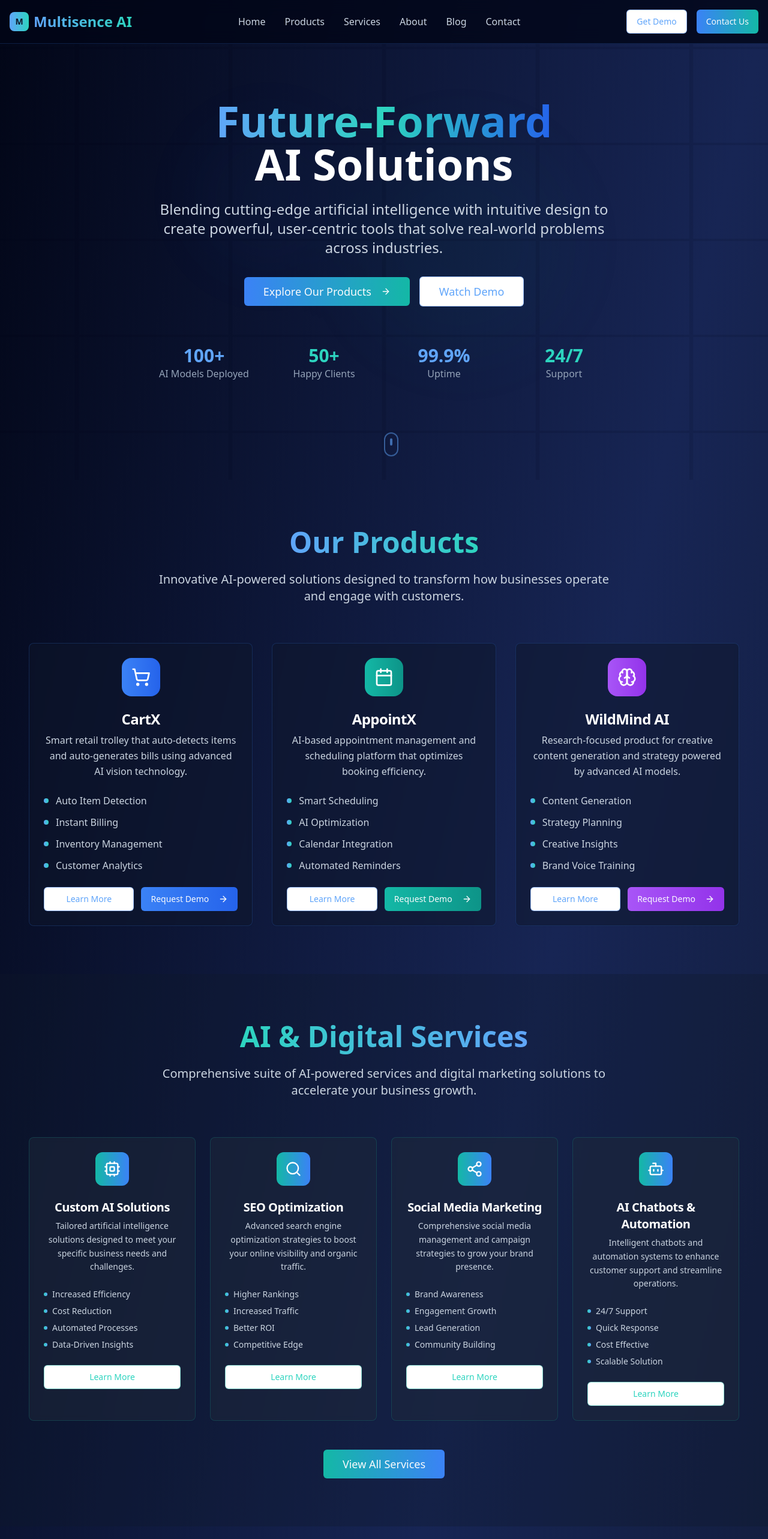
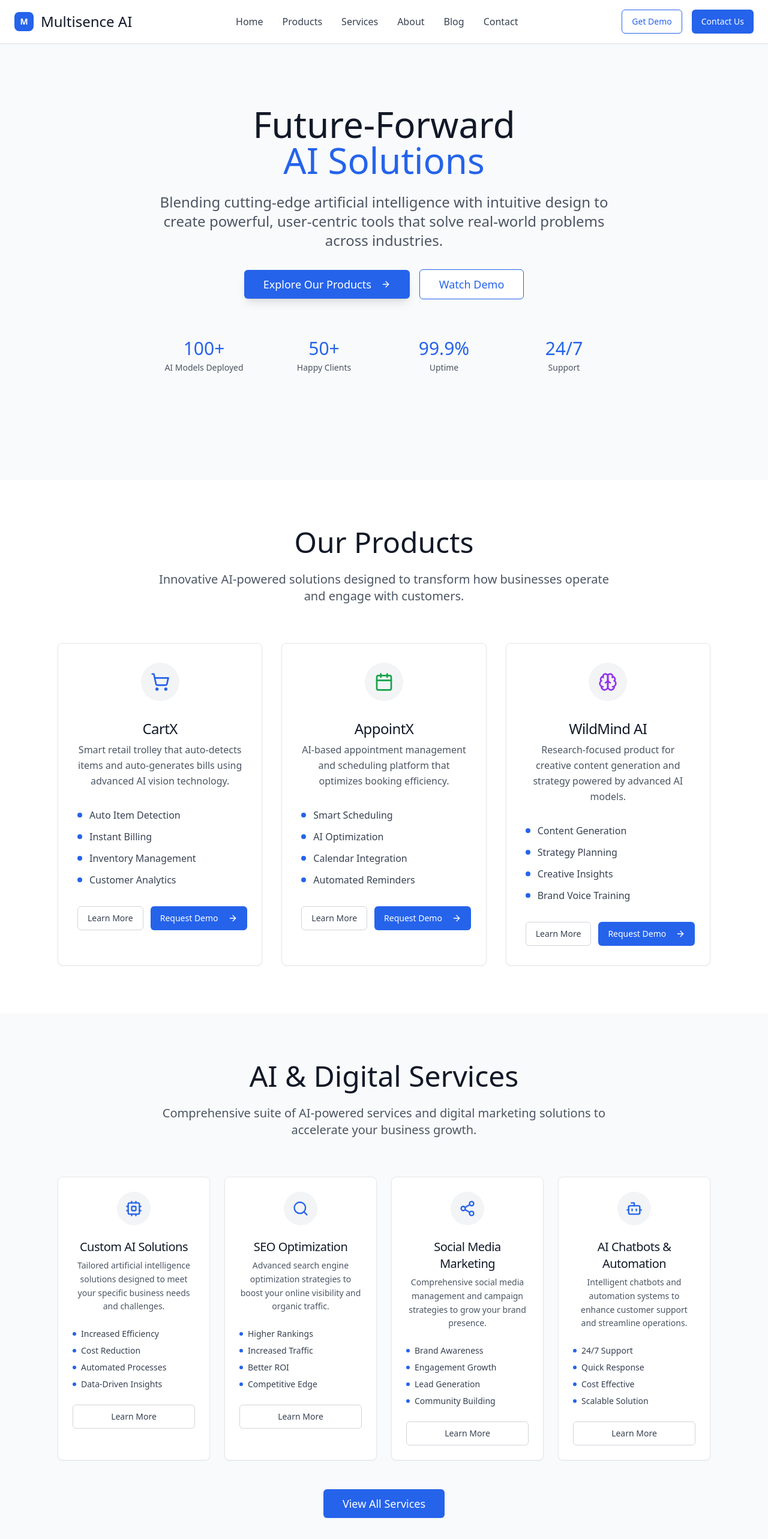
Before and after one commit to Himanshusinh/multisense-ai-nexus, a React (Vite) app: page / in a window 1280 px wide. Shown: the top 2566 px of the page at 60% size. Built offline with nearby package versions, Linux system fonts and the light colour scheme.

Commit message:
Refactor: Improve website design
Update the website's design to be more creative and classic, inspired by Google's aesthetic.

```diff
--- a/src/components/Header.tsx
+++ b/src/components/Header.tsx
@@ -24,14 +24,14 @@ export const Header = () => {
   };
 
   return (
-    <header className="fixed top-0 w-full z-50 bg-slate-950/80 backdrop-blur-md border-b border-blue-500/20">
-      <div className="container mx-auto px-4 py-4">
+    <header className="fixed top-0 w-full z-50 bg-white/95 backdrop-blur-md border-b border-gray-200 shadow-sm">
+      <div className="container mx-auto px-6 py-4">
         <div className="flex items-center justify-between">
-          <div className="flex items-center space-x-2">
-            <div className="w-8 h-8 bg-gradient-to-r from-blue-400 to-teal-400 rounded-lg flex items-center justify-center">
-              <span className="text-slate-900 font-bold text-sm">M</span>
+          <div className="flex items-center space-x-3">
+            <div className="w-8 h-8 bg-blue-600 rounded-lg flex items-center justify-center">
+              <span className="text-white font-bold text-sm">M</span>
             </div>
-            <span className="text-2xl font-bold bg-gradient-to-r from-blue-400 to-teal-400 bg-clip-text text-transparent">
+            <span className="text-2xl font-light text-gray-900">
               Multisence AI
             </span>
           </div>
@@ -42,10 +42,9 @@ export const Header = () => {
               <button
                 key={item.name}
                 onClick={() => scrollToSection(item.href)}
-                className="text-slate-300 hover:text-blue-400 transition-colors duration-300 relative group"
+                className="text-gray-700 hover:text-blue-600 transition-colors duration-200 font-medium"
               >
                 {item.name}
-                <span className="absolute -bottom-1 left-0 w-0 h-0.5 bg-gradient-to-r from-blue-400 to-teal-400 transition-all duration-300 group-hover:w-full"></span>
               </button>
             ))}
           </nav>
@@ -53,13 +52,13 @@ export const Header = () => {
           <div className="hidden md:flex items-center space-x-4">
             <Button
               variant="outline"
-              className="border-blue-500/50 text-blue-400 hover:bg-blue-500/10"
+              className="border-blue-600 text-blue-600 hover:bg-blue-50"
               onClick={() => scrollToSection('#contact')}
             >
               Get Demo
             </Button>
             <Button
-              className="bg-gradient-to-r from-blue-500 to-teal-500 hover:from-blue-600 hover:to-teal-600"
+              className="bg-blue-600 hover:bg-blue-700 text-white"
               onClick={() => scrollToSection('#contact')}
             >
               Contact Us
@@ -68,7 +67,7 @@ export const Header = () => {
 
           {/* Mobile Menu Button */}
           <button
-            className="md:hidden text-slate-300"
+            className="md:hidden text-gray-700"
             onClick={() => setIsMenuOpen(!isMenuOpen)}
           >
             {isMenuOpen ? <X size={24} /> : <Menu size={24} />}
@@ -77,13 +76,13 @@ export const Header = () => {
 
         {/* Mobile Navigation */}
         {isMenuOpen && (
-          <nav className="md:hidden mt-4 pb-4 border-t border-blue-500/20">
+          <nav className="md:hidden mt-4 pb-4 border-t border-gray-200">
             <div className="flex flex-col space-y-4 mt-4">
               {navItems.map((item) => (
                 <button
                   key={item.name}
                   onClick={() => scrollToSection(item.href)}
-                  className="text-slate-300 hover:text-blue-400 transition-colors duration-300 text-left"
+                  className="text-gray-700 hover:text-blue-600 transition-colors duration-200 text-left font-medium"
                 >
                   {item.name}
                 </button>
@@ -91,13 +90,13 @@ export const Header = () => {
               <div className="flex flex-col space-y-2 pt-4">
                 <Button
                   variant="outline"
-                  className="border-blue-500/50 text-blue-400 hover:bg-blue-500/10"
+                  className="border-blue-600 text-blue-600 hover:bg-blue-50"
                   onClick={() => scrollToSection('#contact')}
                 >
                   Get Demo
                 </Button>
                 <Button
-                  className="bg-gradient-to-r from-blue-500 to-teal-500 hover:from-blue-600 hover:to-teal-600"
+                  className="bg-blue-600 hover:bg-blue-700 text-white"
                   onClick={() => scrollToSection('#contact')}
                 >
                   Contact Us
--- a/src/components/Hero.tsx
+++ b/src/components/Hero.tsx
@@ -11,43 +11,24 @@ export const Hero = () => {
   };
 
   return (
-    <section id="home" className="relative min-h-screen flex items-center justify-center overflow-hidden">
-      {/* Animated Background */}
-      <div className="absolute inset-0 opacity-20">
-        <div className="absolute top-1/4 left-1/4 w-64 h-64 bg-blue-500/30 rounded-full blur-3xl animate-pulse"></div>
-        <div className="absolute bottom-1/4 right-1/4 w-96 h-96 bg-teal-500/20 rounded-full blur-3xl animate-pulse delay-1000"></div>
-      </div>
-
-      <div className="absolute inset-0 opacity-10">
-        <svg className="w-full h-full" viewBox="0 0 100 100" preserveAspectRatio="none">
-          <defs>
-            <pattern id="circuit" x="0" y="0" width="20" height="20" patternUnits="userSpaceOnUse">
-              <path d="M 0 10 L 10 10 L 10 0 M 10 10 L 20 10 M 10 10 L 10 20" stroke="currentColor" strokeWidth="0.5" fill="none"/>
-            </pattern>
-          </defs>
-          <rect width="100%" height="100%" fill="url(#circuit)" className="text-blue-400"/>
-        </svg>
-      </div>
-
-      <div className="relative z-10 text-center max-w-6xl mx-auto px-4">
+    <section id="home" className="relative min-h-screen flex items-center justify-center bg-gray-50">
+      <div className="relative z-10 text-center max-w-4xl mx-auto px-6">
         <div className="animate-fade-in">
-          <h1 className="text-5xl md:text-7xl font-bold mb-6">
-            <span className="bg-gradient-to-r from-blue-400 via-teal-400 to-blue-600 bg-clip-text text-transparent">
-              Future-Forward
-            </span>
+          <h1 className="text-5xl md:text-6xl font-light mb-6 text-gray-900 leading-tight">
+            Future-Forward
             <br />
-            <span className="text-white">AI Solutions</span>
+            <span className="text-blue-600 font-normal">AI Solutions</span>
           </h1>
 
-          <p className="text-xl md:text-2xl text-slate-300 mb-8 max-w-3xl mx-auto leading-relaxed">
+          <p className="text-xl md:text-2xl text-gray-600 mb-8 max-w-3xl mx-auto leading-relaxed font-light">
             Blending cutting-edge artificial intelligence with intuitive design to create
             powerful, user-centric tools that solve real-world problems across industries.
           </p>
 
-          <div className="flex flex-col sm:flex-row gap-4 justify-center items-center mb-12">
+          <div className="flex flex-col sm:flex-row gap-4 justify-center items-center mb-16">
             <Button
               size="lg"
-              className="bg-gradient-to-r from-blue-500 to-teal-500 hover:from-blue-600 hover:to-teal-600 text-lg px-8 py-6 group"
+              className="bg-blue-600 hover:bg-blue-700 text-white text-lg px-8 py-6 group shadow-lg"
               onClick={() => scrollToSection('#products')}
             >
               Explore Our Products
@@ -56,7 +37,7 @@ export const Hero = () => {
             <Button
               size="lg"
               variant="outline"
-              className="border-blue-500/50 text-blue-400 hover:bg-blue-500/10 text-lg px-8 py-6"
+              className="border-blue-600 text-blue-600 hover:bg-blue-50 text-lg px-8 py-6"
               onClick={() => scrollToSection('#contact')}
             >
               Watch Demo
@@ -66,29 +47,22 @@ export const Hero = () => {
           {/* Stats */}
           <div className="grid grid-cols-2 md:grid-cols-4 gap-8 mt-16">
             <div className="text-center">
-              <div className="text-3xl font-bold text-blue-400">100+</div>
-              <div className="text-slate-400">AI Models Deployed</div>
+              <div className="text-3xl font-light text-blue-600 mb-1">100+</div>
+              <div className="text-gray-600 text-sm">AI Models Deployed</div>
             </div>
             <div className="text-center">
-              <div className="text-3xl font-bold text-teal-400">50+</div>
-              <div className="text-slate-400">Happy Clients</div>
+              <div className="text-3xl font-light text-blue-600 mb-1">50+</div>
+              <div className="text-gray-600 text-sm">Happy Clients</div>
             </div>
             <div className="text-center">
-              <div className="text-3xl font-bold text-blue-400">99.9%</div>
-              <div className="text-slate-400">Uptime</div>
+              <div className="text-3xl font-light text-blue-600 mb-1">99.9%</div>
+              <div className="text-gray-600 text-sm">Uptime</div>
             </div>
             <div className="text-center">
-              <div className="text-3xl font-bold text-teal-400">24/7</div>
-              <div className="text-slate-400">Support</div>
+              <div className="text-3xl font-light text-blue-600 mb-1">24/7</div>
+              <div className="text-gray-600 text-sm">Support</div>
             </div>
           </div>
-        </div>
-      </div>
-
-      {/* Scroll Indicator */}
-      <div className="absolute bottom-8 left-1/2 transform -translate-x-1/2 animate-bounce">
-        <div className="w-6 h-10 border-2 border-blue-400/50 rounded-full flex justify-center">
-          <div className="w-1 h-3 bg-blue-400 rounded-full mt-2 animate-pulse"></div>
         </div>
       </div>
     </section>
--- a/src/components/ProductsSection.tsx
+++ b/src/components/ProductsSection.tsx
@@ -17,34 +17,32 @@ export const ProductsSection = () => {
       description: "Smart retail trolley that auto-detects items and auto-generates bills using advanced AI vision technology.",
       icon: ShoppingCart,
       features: ["Auto Item Detection", "Instant Billing", "Inventory Management", "Customer Analytics"],
-      color: "from-blue-500 to-blue-600"
+      color: "text-blue-600"
     },
     {
       name: "AppointX",
       description: "AI-based appointment management and scheduling platform that optimizes booking efficiency.",
       icon: Calendar,
       features: ["Smart Scheduling", "AI Optimization", "Calendar Integration", "Automated Reminders"],
-      color: "from-teal-500 to-teal-600"
+      color: "text-green-600"
     },
     {
       name: "WildMind AI",
       description: "Research-focused product for creative content generation and strategy powered by advanced AI models.",
       icon: Brain,
       features: ["Content Generation", "Strategy Planning", "Creative Insights", "Brand Voice Training"],
-      color: "from-purple-500 to-purple-600"
+      color: "text-purple-600"
     }
   ];
 
   return (
-    <section id="products" className="py-20 px-4">
-      <div className="container mx-auto max-w-7xl">
+    <section id="products" className="py-20 px-6 bg-white">
+      <div className="container mx-auto max-w-6xl">
         <div className="text-center mb-16">
-          <h2 className="text-4xl md:text-5xl font-bold mb-6">
-            <span className="bg-gradient-to-r from-blue-400 to-teal-400 bg-clip-text text-transparent">
-              Our Products
-            </span>
+          <h2 className="text-4xl md:text-5xl font-light mb-6 text-gray-900">
+            Our Products
           </h2>
-          <p className="text-xl text-slate-300 max-w-3xl mx-auto">
+          <p className="text-xl text-gray-600 max-w-3xl mx-auto font-light">
             Innovative AI-powered solutions designed to transform how businesses operate and engage with customers.
           </p>
         </div>
@@ -53,23 +51,23 @@ export const ProductsSection = () => {
           {products.map((product, index) => (
             <Card
               key={product.name}
-              className="bg-slate-900/50 border-blue-500/20 hover:border-blue-500/40 transition-all duration-300 group hover:scale-105 backdrop-blur-sm"
+              className="bg-white border border-gray-200 hover:shadow-lg transition-all duration-300 group"
               style={{ animationDelay: `${index * 200}ms` }}
             >
-              <CardHeader className="text-center">
-                <div className={`w-16 h-16 mx-auto mb-4 rounded-2xl bg-gradient-to-r ${product.color} flex items-center justify-center group-hover:scale-110 transition-transform duration-300`}>
-                  <product.icon className="h-8 w-8 text-white" />
+              <CardHeader className="text-center p-8">
+                <div className={`w-16 h-16 mx-auto mb-6 rounded-full bg-gray-100 flex items-center justify-center group-hover:scale-110 transition-transform duration-300`}>
+                  <product.icon className={`h-8 w-8 ${product.color}`} />
                 </div>
-                <CardTitle className="text-2xl font-bold text-white mb-2">{product.name}</CardTitle>
-                <CardDescription className="text-slate-300 text-base leading-relaxed">
+                <CardTitle className="text-2xl font-light text-gray-900 mb-4">{product.name}</CardTitle>
+                <CardDescription className="text-gray-600 text-base leading-relaxed">
                   {product.description}
                 </CardDescription>
               </CardHeader>
-              <CardContent>
-                <div className="space-y-3 mb-6">
+              <CardContent className="p-8 pt-0">
+                <div className="space-y-3 mb-8">
                   {product.features.map((feature, idx) => (
-                    <div key={idx} className="flex items-center text-slate-300">
-                      <div className="w-2 h-2 bg-gradient-to-r from-blue-400 to-teal-400 rounded-full mr-3"></div>
+                    <div key={idx} className="flex items-center text-gray-700">
+                      <div className="w-2 h-2 bg-blue-600 rounded-full mr-3"></div>
                       {feature}
                     </div>
                   ))}
@@ -77,13 +75,13 @@ export const ProductsSection = () => {
                 <div className="flex gap-3">
                   <Button
                     variant="outline"
-                    className="flex-1 border-blue-500/50 text-blue-400 hover:bg-blue-500/10"
+                    className="flex-1 border-gray-300 text-gray-700 hover:bg-gray-50"
                     onClick={() => scrollToSection('#about')}
                   >
                     Learn More
                   </Button>
                   <Button
-                    className={`flex-1 bg-gradient-to-r ${product.color} hover:opacity-90 group`}
+                    className="flex-1 bg-blue-600 hover:bg-blue-700 text-white group"
                     onClick={() => scrollToSection('#contact')}
                   >
                     Request Demo
--- a/src/components/ServicesSection.tsx
+++ b/src/components/ServicesSection.tsx
@@ -39,15 +39,13 @@ export const ServicesSection = () => {
   ];
 
   return (
-    <section id="services" className="py-20 px-4 bg-slate-900/30">
-      <div className="container mx-auto max-w-7xl">
+    <section id="services" className="py-20 px-6 bg-gray-50">
+      <div className="container mx-auto max-w-6xl">
         <div className="text-center mb-16">
-          <h2 className="text-4xl md:text-5xl font-bold mb-6">
-            <span className="bg-gradient-to-r from-teal-400 to-blue-400 bg-clip-text text-transparent">
-              AI & Digital Services
-            </span>
+          <h2 className="text-4xl md:text-5xl font-light mb-6 text-gray-900">
+            AI & Digital Services
           </h2>
-          <p className="text-xl text-slate-300 max-w-3xl mx-auto">
+          <p className="text-xl text-gray-600 max-w-3xl mx-auto font-light">
             Comprehensive suite of AI-powered services and digital marketing solutions to accelerate your business growth.
           </p>
         </div>
@@ -56,30 +54,30 @@ export const ServicesSection = () => {
           {services.map((service, index) => (
             <Card
               key={service.name}
-              className="bg-slate-800/50 border-teal-500/20 hover:border-teal-500/40 transition-all duration-300 group hover:scale-105 backdrop-blur-sm"
+              className="bg-white border border-gray-200 hover:shadow-lg transition-all duration-300 group"
               style={{ animationDelay: `${index * 150}ms` }}
             >
-              <CardHeader className="text-center">
-                <div className="w-14 h-14 mx-auto mb-4 rounded-xl bg-gradient-to-r from-teal-500 to-blue-500 flex items-center justify-center group-hover:scale-110 transition-transform duration-300">
-                  <service.icon className="h-7 w-7 text-white" />
+              <CardHeader className="text-center p-6">
+                <div className="w-14 h-14 mx-auto mb-4 rounded-full bg-gray-100 flex items-center justify-center group-hover:scale-110 transition-transform duration-300">
+                  <service.icon className="h-7 w-7 text-blue-600" />
                 </div>
-                <CardTitle className="text-xl font-bold text-white mb-2">{service.name}</CardTitle>
-                <CardDescription className="text-slate-300 text-sm leading-relaxed">
+                <CardTitle className="text-xl font-normal text-gray-900 mb-3">{service.name}</CardTitle>
+                <CardDescription className="text-gray-600 text-sm leading-relaxed">
                   {service.description}
                 </CardDescription>
               </CardHeader>
-              <CardContent>
+              <CardContent className="p-6 pt-0">
                 <div className="space-y-2 mb-6">
                   {service.benefits.map((benefit, idx) => (
-                    <div key={idx} className="flex items-center text-slate-300 text-sm">
-                      <div className="w-1.5 h-1.5 bg-gradient-to-r from-teal-400 to-blue-400 rounded-full mr-2"></div>
+                    <div key={idx} className="flex items-center text-gray-700 text-sm">
+                      <div className="w-1.5 h-1.5 bg-blue-600 rounded-full mr-2"></div>
                       {benefit}
                     </div>
                   ))}
                 </div>
                 <Button
                   variant="outline"
-                  className="w-full border-teal-500/50 text-teal-400 hover:bg-teal-500/10"
+                  className="w-full border-gray-300 text-gray-700 hover:bg-gray-50"
                   onClick={() => scrollToSection('#contact')}
                 >
                   Learn More
@@ -92,7 +90,7 @@ export const ServicesSection = () => {
         <div className="text-center mt-12">
           <Button
             size="lg"
-            className="bg-gradient-to-r from-teal-500 to-blue-500 hover:from-teal-600 hover:to-blue-600 text-lg px-8 py-6"
+            className="bg-blue-600 hover:bg-blue-700 text-white text-lg px-8 py-6"
             onClick={() => scrollToSection('#contact')}
           >
             View All Services
--- a/src/pages/Index.tsx
+++ b/src/pages/Index.tsx
@@ -10,7 +10,7 @@ import { Footer } from "@/components/Footer";
 
 const Index = () => {
   return (
-    <div className="min-h-screen bg-gradient-to-br from-slate-950 via-blue-950 to-slate-900">
+    <div className="min-h-screen bg-white">
       <Header />
       <Hero />
       <ProductsSection />
```
Also changed, not shown: src/components/AboutSection.tsx (+12 -14 lines), src/components/BlogSection.tsx (+15 -17 lines), src/components/Footer.tsx (+16 -16 lines).
